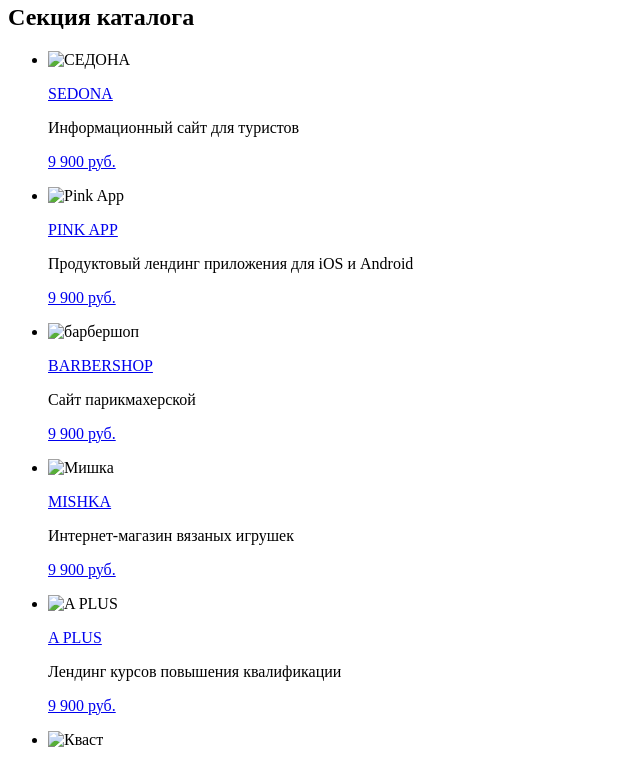
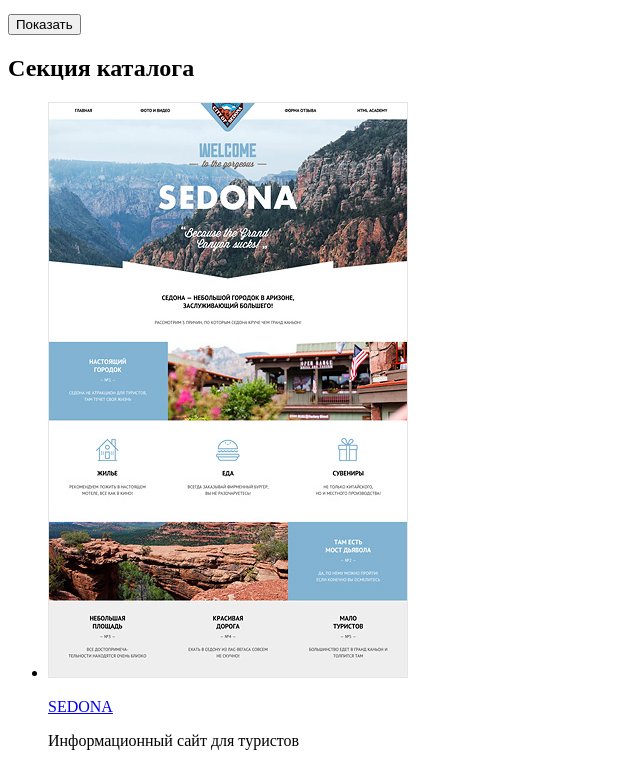
Before and after one commit to EugenVLS/890323-nerds-24, a plain HTML site: page catalog.html in a window 1280 px wide. Shown: the part 610-1372 px from the top of the page, without its empty margins (0-640 px from the left). Drawn offline with Linux system fonts and the light colour scheme; the site is published under a folder, as on GitHub Pages, so addresses that start at the root find nothing.

Commit message:
правки

```diff
--- a/catalog.html
+++ b/catalog.html
@@ -10,7 +10,7 @@
   <header class="main-header">
     <nav class="main-navigation">
       <a class="main-header-logo" href="index.html">
-        <img src="/img/nerds-logo.svg" width="160" height="65" alt="Логотип студии Нердс">
+        <img src="img/nerds-logo.svg" width="160" height="65" alt="Логотип студии Нердс">
       </a>
       <ul class="site-navigation">
         <li><a href="#">Студия</a></li>
@@ -81,7 +81,7 @@
       <ul class="catalog-list">
         <li class="catalog-item">
           <p class="item-image">
-            <img src="/img/img-sedona.png" width="360" height="576" alt="СЕДОНА">
+            <img src="img/img-sedona.png" width="360" height="576" alt="СЕДОНА">
           </p>
           <div class="item-hover">
             <a class="item-name" href="#">SEDONA</a>
@@ -92,7 +92,7 @@
         </li>
         <li class="catalog-item current-item">
           <p class="item-image">
-            <img src="/img/img-pink.png" width="360" height="576" alt="Pink App">
+            <img src="img/img-pink.png" width="360" height="576" alt="Pink App">
           </p>
           <div class="item-hover">
             <a class="item-name" href="#">PINK APP</a>
@@ -103,7 +103,7 @@
         </li>
         <li class="catalog-item">
           <p class="item-image">
-            <img src="/img/img-barbershop.png" width="360" height="576" alt="барбершоп">
+            <img src="img/img-barbershop.png" width="360" height="576" alt="барбершоп">
           </p>
           <div class="item-hover">
             <a class="item-name" href="#">BARBERSHOP</a>
@@ -113,7 +113,7 @@
         </li>
         <li class="catalog-item">
           <p class="item-image">
-            <img src="/img/img-mishka.png" width="360" height="576" alt="Мишка">
+            <img src="img/img-mishka.png" width="360" height="576" alt="Мишка">
           </p>
           <div class="item-hover">
             <a class="item-name" href="#">MISHKA</a>
@@ -123,7 +123,7 @@
         </li>
         <li class="catalog-item">
           <p class="item-image">
-            <img src="/img/img-aplus.png" width="360" height="576" alt="A PLUS">
+            <img src="img/img-aplus.png" width="360" height="576" alt="A PLUS">
           </p>
           <div class="item-hover">
             <a class="item-name" href="#">A PLUS</a>
@@ -133,7 +133,7 @@
         </li>
         <li class="catalog-item">
           <p class="item-image">
-            <img src="/img/img-kvast.png" width="360" height="576" alt="Кваст">
+            <img src="img/img-kvast.png" width="360" height="576" alt="Кваст">
           </p>
           <div class="item-hover">
             <a class="item-name" href="#">КВАСТ</a>
```
Also changed, not shown: index.html (+3 -3 lines).
